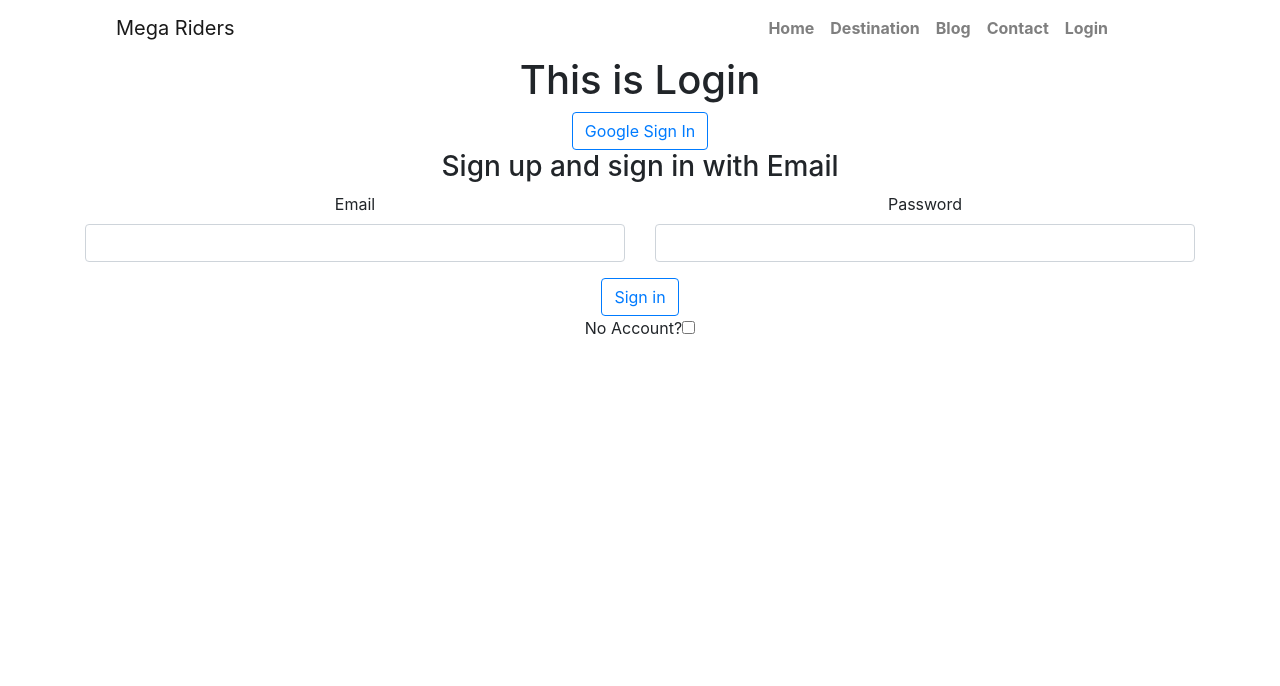
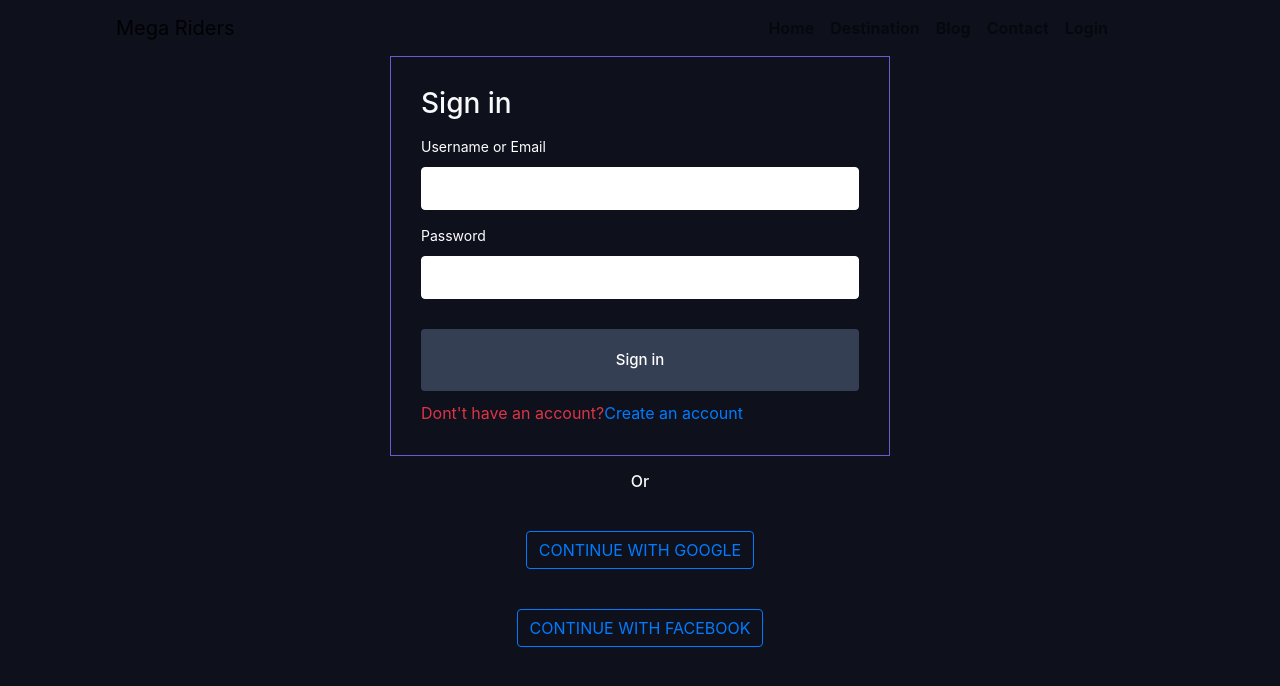
Before and after one commit to miyadhossain/u-turn-riders, a React (Create React App) app: page /login in a window 1280 px wide. Shown: the top 686 px of the page. Built offline with nearby package versions, Linux system fonts and the light colour scheme.

Commit message:
login and destination page design

```diff
--- /dev/null
+++ b/src/components/DestinationDetail/DestinationDetail.css
@@ -0,0 +1,79 @@
+.searchDiv {
+  border: 1px solid slateblue;
+  background-color: #353f53;
+  border-radius: 10px;
+}
+.destinationInfo {
+  background-color: #353f53;
+  border-radius: 10px;
+}
+.rideImg {
+  width: 50px;
+}
+.rideIcon {
+  width: 30px;
+}
+.rideBook {
+  background-color: lightgray;
+}
+.rideInfo {
+  padding: 10px;
+}
+/* timeline */
+
+.destTitle {
+  color: #6591f1;
+  letter-spacing: 1.5px;
+  font-weight: 100;
+  font-size: 1.4em;
+}
+#timeline-content {
+  text-align: center;
+  padding: 30px;
+}
+/* Timeline */
+.timeline {
+  border-left: 2px solid #004ffc;
+  border-bottom-right-radius: 2px;
+  border-top-right-radius: 2px;
+  background: rgba(255, 255, 255, 0.03);
+  color: rgba(255, 255, 255, 0.8);
+  margin: 50px auto;
+  position: relative;
+  padding: 50px;
+  list-style: none;
+  text-align: left;
+}
+
+.timeline .event {
+  border-bottom: 1px dashed rgba(255, 255, 255, 0.1);
+
+  position: relative;
+}
+.timeline .event:last-of-type {
+  padding-bottom: 0;
+  margin-bottom: 0;
+  border: none;
+}
+.timeline .event:before,
+.timeline .event:after {
+  position: absolute;
+  display: block;
+  top: 0;
+}
+.timeline .event:before {
+  left: -217.5px;
+  color: rgba(255, 255, 255, 0.4);
+  content: attr(data-date);
+  text-align: right;
+}
+.timeline .event:after {
+  box-shadow: 0 0 0 4px #004ffc;
+  left: -57.85px;
+  background: #313534;
+  border-radius: 50%;
+  height: 11px;
+  width: 11px;
+  content: "";
+  top: 5px;
+}
--- a/src/components/DestinationDetail/DestinationDetail.js
+++ b/src/components/DestinationDetail/DestinationDetail.js
@@ -1,15 +1,115 @@
-import React from "react";
+import React, { useState } from "react";
 import { useParams } from "react-router";
-import Destination from "../Destination/Destination";
+import MapImg from "../../images/Map.png";
+import PeopleIcon from "../../images/peopleicon.png";
 import FakeData from "../FakeData/FakeData.json";
+import "./DestinationDetail.css";
 
 const DestinationDetail = () => {
+  const [search, setSearch] = useState(false);
+  const [destination, setDestination] = useState({
+    pickFrom: "",
+    pickTo: "",
+  });
+  const [display, setDisplay] = useState(false);
   const { rideType } = useParams();
   const ride = FakeData.find((rd) => rd.rideType === rideType);
-  console.log(ride);
+  // console.log(ride);
+  const handleBlur = (e) => {
+    const value = e.target.value;
+    setDestination({
+      ...destination,
+      [e.target.name]: value,
+    });
+    setDisplay(false);
+  };
+
   return (
-    <div>
-      <Destination ride={ride}></Destination>
+    <div className="container">
+      <h1>Destinaiton</h1>
+      <div className="">
+        <div className="row">
+          <div className="col-md-4 col-sm">
+            <div className="searchDiv">
+              <div style={{ padding: "30px" }}>
+                <label className="text-dark" htmlFor="">
+                  Pick From
+                </label>
+                <input
+                  value={destination.pickFrom}
+                  name="pickFrom"
+                  onChange={handleBlur}
+                  className="form-control"
+                  type="text"
+                />
+                <label className="text-dark" htmlFor="">
+                  Pick To
+                </label>
+                <input
+                  value={destination.pickTo}
+                  name="pickTo"
+                  onChange={handleBlur}
+                  className="form-control"
+                  type="text"
+                />
+                <label className="text-dark" htmlFor="">
+                  Check In
+                </label>
+                <input onBlur={handleBlur} type="date" name="" id="" />
+                <label className="text-dark" htmlFor="">
+                  Check Out
+                </label>
+                <input onBlur={handleBlur} type="date" name="" id="" />
+                <button
+                  onChange={() => setSearch(!search)}
+                  onClick={() => setDisplay(true)}
+                  className="btn btn-outline-primary mx-auto d-block"
+                >
+                  Search
+                </button>
+              </div>
+            </div>
+          </div>
+
+          <div className="col-md-8 col-sm">
+            <img
+              style={{ width: "600px", height: "600px" }}
+              src={MapImg}
+              alt=""
+            />
+          </div>
+        </div>
+      </div>
+      {display && (
+        <div
+          className="destinationInfo mx-auto mt-5"
+          style={{ width: "18rem" }}
+        >
+          <div id="timeline-content">
+            <ul className="timeline">
+              <li className="event">
+                <h5 className="destTitle">{destination.pickFrom}</h5>
+              </li>
+              <li className="event">
+                <h5 className="destTitle">{destination.pickTo}</h5>
+              </li>
+            </ul>
+          </div>
+          <div className="rideBook">
+            <div>
+              <span className="rideInfo">
+                <img className="rideImg" src={ride.img} alt="" />
+              </span>
+              <span className="rideInfo">{ride.rideType}</span>
+              <span className="rideInfo">
+                <img className="rideIcon" src={PeopleIcon} alt="" />
+                <span>{ride.capacity}</span>
+              </span>
+              <span className="rideInfo">${ride.rent}</span>
+            </div>
+          </div>
+        </div>
+      )}
     </div>
   );
 };
--- a/src/components/Header/Header.js
+++ b/src/components/Header/Header.js
@@ -1,7 +1,8 @@
 import React from "react";
-import { Link } from "react-router-dom";
+import { Link, useParams } from "react-router-dom";
 import "./Header.css";
 const Header = () => {
+  const { rideType } = useParams();
   return (
     <div className="container">
       <nav className="navbar navbar-expand-lg navbar-light">
--- /dev/null
+++ b/src/components/Login/Login.css
@@ -0,0 +1,127 @@
+body {
+  background: #0e101c;
+}
+
+.formStyle {
+  border: 1px solid slateblue;
+  padding: 30px;
+}
+form {
+  max-width: 500px;
+  margin: 0 auto;
+}
+
+h1 {
+  font-weight: 100;
+  color: white;
+  text-align: center;
+  padding-bottom: 10px;
+  border-bottom: 1px solid rgb(79, 98, 148);
+}
+
+.form {
+  background: #0e101c;
+  max-width: 400px;
+  margin: 0 auto;
+}
+
+.error {
+  color: #bf1650;
+}
+
+.error::before {
+  display: inline;
+  content: "⚠ ";
+}
+
+input {
+  display: block;
+  box-sizing: border-box;
+  width: 100%;
+  border-radius: 4px;
+  border: 1px solid white;
+  padding: 10px 15px;
+  margin-bottom: 10px;
+  font-size: 14px;
+}
+
+label {
+  /* line-height: 2; */
+  text-align: left;
+  display: block;
+  margin-bottom: 10px;
+  margin-top: 15px;
+  color: white;
+  font-size: 14px;
+  font-weight: 400;
+}
+
+button[type="submit"],
+input[type="submit"] {
+  background: #353f53;
+  color: white;
+  border: none;
+  margin-top: 30px;
+  padding: 20px;
+  font-size: 15px;
+  font-weight: 500;
+}
+
+button[type="submit"]:hover,
+input[type="submit"]:hover {
+  background: slateblue;
+}
+
+button[type="submit"]:active,
+input[type="button"]:active,
+input[type="submit"]:active {
+  transition: 0.3s all;
+  transform: translateY(3px);
+  border: 1px solid transparent;
+  opacity: 0.8;
+}
+
+input:disabled {
+  opacity: 0.4;
+}
+
+input[type="button"]:hover {
+  transition: 0.3s all;
+}
+
+button[type="submit"],
+input[type="button"],
+input[type="submit"] {
+  -webkit-appearance: none;
+}
+
+.App {
+  max-width: 600px;
+  margin: 0 auto;
+}
+
+button[type="button"] {
+  display: block;
+  appearance: none;
+  background: #333;
+  color: white;
+  border: none;
+  text-transform: uppercase;
+  padding: 10px 20px;
+  border-radius: 4px;
+}
+
+hr {
+  margin-top: 30px;
+}
+
+button {
+  display: block;
+  appearance: none;
+  margin-top: 40px;
+  border: 1px solid #333;
+  margin-bottom: 20px;
+  text-transform: uppercase;
+  padding: 10px 20px;
+  border-radius: 4px;
+}
--- a/src/components/Login/Login.js
+++ b/src/components/Login/Login.js
@@ -1,52 +1,22 @@
 import firebase from "firebase/app";
 import "firebase/auth";
-import React, { useContext, useState } from "react";
-import { useHistory, useLocation } from "react-router";
+import React, { useContext, useRef, useState } from "react";
+import { useForm } from "react-hook-form";
+import { Link, useHistory, useLocation } from "react-router-dom";
 import { userContext } from "../../App";
 import firebaseConfig from "../../firebase.config";
+import "./Login.css";
 !firebase.apps.length && firebase.initializeApp(firebaseConfig);
 const Login = () => {
-  const [loggedInUser, setLoggedInUser] = useContext(userContext);
-  const [newUser, setNewUser] = useState(false);
   const history = useHistory();
   const location = useLocation();
   const { from } = location.state || { from: { pathname: "/" } };
-  const handleGoogleSignIn = () => {
-    const provider = new firebase.auth.GoogleAuthProvider();
-    firebase
-      .auth()
-      .signInWithPopup(provider)
-      .then((result) => {
-        const { displayName, email } = result.user;
-        const signInedUser = { name: displayName, email };
-        setLoggedInUser(signInedUser);
-        history.replace(from);
-      })
-      .catch((error) => {
-        const errorMessage = error.message;
-        console.log(errorMessage);
-      });
-  };
-
-  // blur handle
-  const handleBlur = (e) => {
-    let isFormValid = true;
-    if (e.target.name === "email") {
-      isFormValid = /\S+@\S+\.\S+/.test(e.target.value);
-    }
-    if (e.target.name === "password") {
-      const isPasswordValid = e.target.value.length > 6;
-      const passwordHasNumber = /\d{1}/.test(e.target.value);
-      isFormValid = isPasswordValid && passwordHasNumber;
-    }
-    if (isFormValid) {
-      const newUserInfo = { ...loggedInUser };
-      newUserInfo[e.target.name] = e.target.value;
-      setLoggedInUser(newUserInfo);
-    }
-  };
-  // form submit handle
-  const handleSubmit = (e) => {
+  const [newUser, setNewUser] = useState(false);
+  const [loggedInUser, setLoggedInUser] = useContext(userContext);
+  const { register, errors, watch, handleSubmit } = useForm({});
+  const password = useRef({});
+  password.current = watch("password", "");
+  const onSubmit = () => {
     // sign up
     if (loggedInUser.email && loggedInUser.password) {
       firebase
@@ -90,62 +60,159 @@ const Login = () => {
           setLoggedInUser(newUserInfo);
         });
     }
-    e.preventDefault();
   };
+
+  // blur handle
+  const handleBlur = (e) => {
+    let isFormValid = true;
+    if (e.target.name === "email") {
+      isFormValid = /\S+@\S+\.\S+/.test(e.target.value);
+    }
+    if (e.target.name === "password") {
+      const isPasswordValid = e.target.value.length > 6;
+      const passwordHasNumber = /\d{1}/.test(e.target.value);
+      isFormValid = isPasswordValid && passwordHasNumber;
+    }
+    if (e.target.name === "password_repeat") {
+      const isPasswordValid = e.target.value.length > 6;
+      const passwordHasNumber = /\d{1}/.test(e.target.value);
+      isFormValid = isPasswordValid && passwordHasNumber;
+    }
+    if (isFormValid) {
+      const newUserInfo = { ...loggedInUser };
+      newUserInfo[e.target.name] = e.target.value;
+      setLoggedInUser(newUserInfo);
+    }
+  };
+  // google sign
+  const handleGoogleSignIn = () => {
+    const provider = new firebase.auth.GoogleAuthProvider();
+    firebase
+      .auth()
+      .signInWithPopup(provider)
+      .then((result) => {
+        const { displayName, email } = result.user;
+        const signInedUser = { name: displayName, email };
+        setLoggedInUser(signInedUser);
+        history.replace(from);
+      })
+      .catch((error) => {
+        const errorMessage = error.message;
+        console.log(errorMessage);
+      });
+  };
+
+  //facebook singin
+  const handleFbSignIn = () => {
+    const fbProvider = new firebase.auth.FacebookAuthProvider();
+    firebase
+      .auth()
+      .signInWithPopup(fbProvider)
+      .then((result) => {
+        const user = result;
+        console.log(user);
+      })
+      .catch((error) => {
+        // Handle Errors here.
+        const errorCode = error.code;
+        const errorMessage = error.message;
+        // The email of the user's account used.
+        console.log(errorCode, errorMessage);
+      });
+  };
+
   return (
-    <div style={{ textAlign: "center" }}>
-      <h1>This is Login</h1>
-      <button className="btn btn-outline-primary" onClick={handleGoogleSignIn}>
-        Google Sign In
-      </button>
-      <h3>Sign up and sign in with Email</h3>
-      <div className="container">
-        <form onSubmit={handleSubmit} className="row g-3">
-          <div className="col-md-6">
-            <label for="inputEmail4" className="form-label">
-              Email
-            </label>
+    <div className="login">
+      <form className="formStyle">
+        <h3 className="text-light">
+          {newUser ? "Create an account" : "Sign in"}
+        </h3>
+        {newUser && <label>Name</label>}
+        {newUser && (
           <input
             onBlur={handleBlur}
-              type="email"
-              name="email"
-              className="form-control"
-              id="inputEmail4"
+            type="text"
+            id="name"
+            name="name"
+            ref={register({
+              required: "You must specify your name",
+            })}
           />
-          </div>
-          <div className="col-md-6">
-            <label for="inputPassword4" className="form-label">
-              Password
-            </label>
+        )}
+        {errors.name && <p className="error">{errors.name.message}</p>}
+        <label>Username or Email</label>
         <input
           onBlur={handleBlur}
+          name="email"
+          ref={register({
+            required: "You must specify your email",
+          })}
+        />
+        {errors.email && <p className="error">{errors.email.message}</p>}
+        <label>Password</label>
+        <input
+          onBlur={handleBlur}
+          name="password"
           type="password"
-              name="password"
-              className="form-control"
-              id="inputPassword4"
+          ref={register({
+            required: "You must specify a password",
+            minLength: {
+              value: 8,
+              message: "Password must have at least 8 characters",
+            },
+          })}
         />
-          </div>
-          <div className="col-12 mt-3">
+        {errors.password && <p className="error">{errors.password.message}</p>}
+
+        {newUser && <label>Confirm password</label>}
+        {newUser && (
           <input
-              className="btn btn-outline-primary"
+            onBlur={handleBlur}
+            name="password_repeat"
+            type="password"
+            ref={register({
+              validate: (value) =>
+                value === password.current || "The passwords do not match",
+            })}
+          />
+        )}
+        {errors.password_repeat && (
+          <p className="error">{errors.password_repeat.message}</p>
+        )}
+
+        <input
+          onClick={handleSubmit(onSubmit)}
           type="submit"
           value={newUser ? "Sign up" : "Sign in"}
         />
-          </div>
+        <span className="text-danger">
+          {newUser ? "Already have an account?" : "Dont't have an account?"}
+        </span>
+        <Link onClick={() => setNewUser(!newUser)}>
+          {newUser ? "Sign in" : "Create an account"}
+        </Link>
       </form>
-        <label htmlFor="newUser">No Account?</label>
-        <input
-          onChange={() => setNewUser(!newUser)}
-          type="checkbox"
-          name="newUser"
-        />
-      </div>
-      <p style={{ color: "red" }}>{loggedInUser.error}</p>
+      <h6 className="mt-3" style={{ color: "red", textAlign: "center" }}>
+        {loggedInUser.error}
+      </h6>
       {loggedInUser.success && (
-        <p style={{ color: "green" }}>
-          User {newUser ? "created" : "Logged In"} successfully.
-        </p>
+        <h6 className="text-center" style={{ color: "green" }}>
+          User {newUser ? "created" : "sign in"} successfully.
+        </h6>
       )}
+      <h6 className="text-center text-light">Or</h6>
+      <button
+        onClick={handleGoogleSignIn}
+        className="mx-auto d-block btn btn-outline-primary"
+      >
+        Continue with Google
+      </button>
+      <button
+        onClick={handleFbSignIn}
+        className="mx-auto d-block btn btn-outline-primary"
+      >
+        Continue with Facebook
+      </button>
     </div>
   );
 };
```
Also changed, not shown: src/components/Destination/Destination.js (+2 -7 lines). Lines whose indentation alone changed are shown as unchanged.
